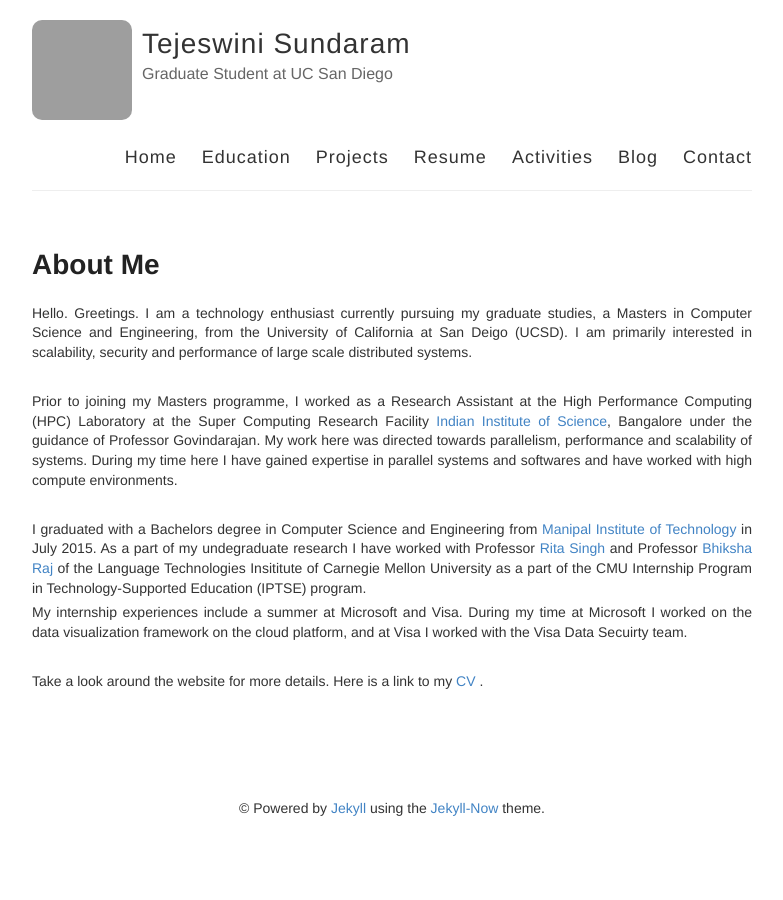
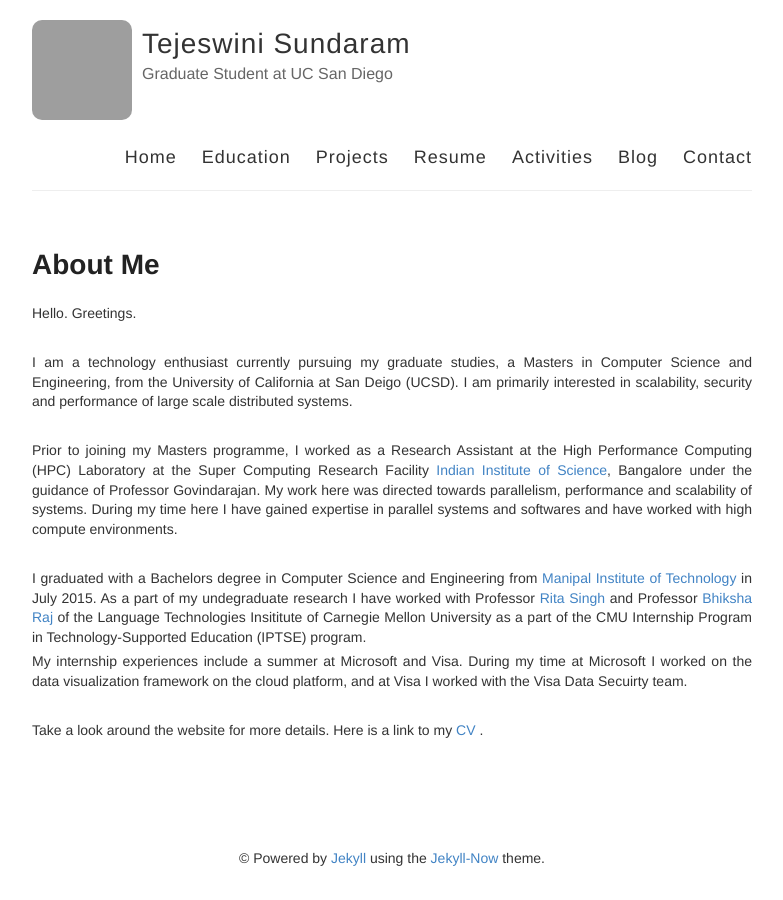
Before and after one commit to tejeswinisundaram/tejeswinisundaram.github.io, a Jekyll site: the page built from home.md, in a window 1280 px wide, cut to the strip 0-900 px from the top of the page. Shown: the whole strip, without its empty margins (248-1031 px from the left). Built offline with Jekyll 4.4.1, drawn with Linux system fonts in a browser that asks for light colours; nearby versions of some CDN libraries; grey boxes are pictures that could not be loaded.

Commit message:
Update home.md

```diff
--- a/home.md
+++ b/home.md
@@ -6,7 +6,11 @@ permalink: /
 
 <span style="text-align: justify;">
 
-Hello. Greetings. I am a technology enthusiast currently pursuing my graduate studies, a Masters in Computer Science and Engineering, from the University of California at San Deigo (UCSD). I am primarily interested in scalability, security and performance of large scale distributed systems.
+Hello. Greetings.
+
+<br/>
+
+I am a technology enthusiast currently pursuing my graduate studies, a Masters in Computer Science and Engineering, from the University of California at San Deigo (UCSD). I am primarily interested in scalability, security and performance of large scale distributed systems.
 
 <br/>
 
```
